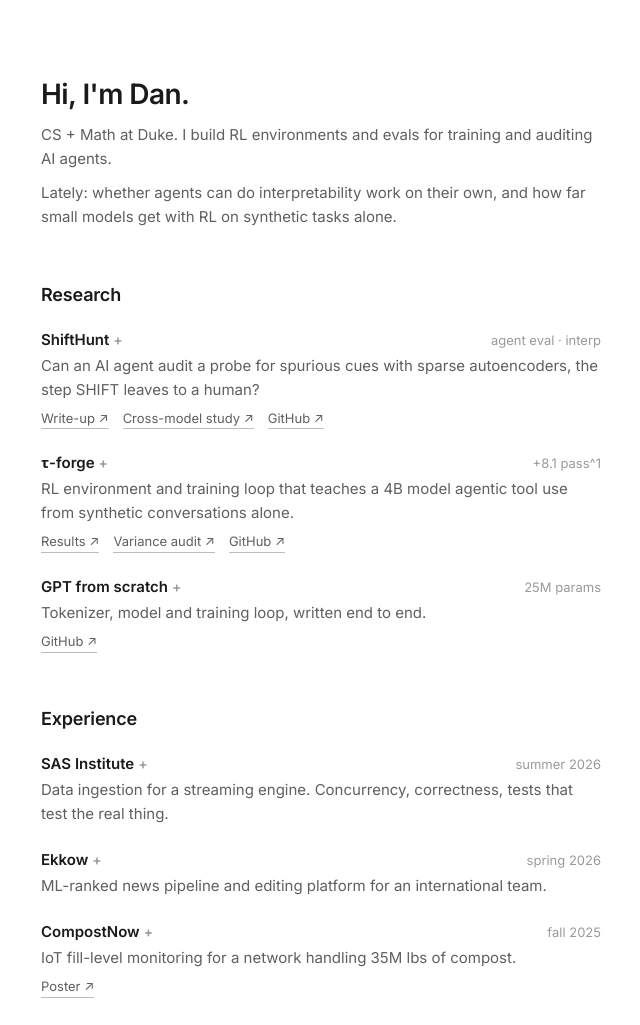
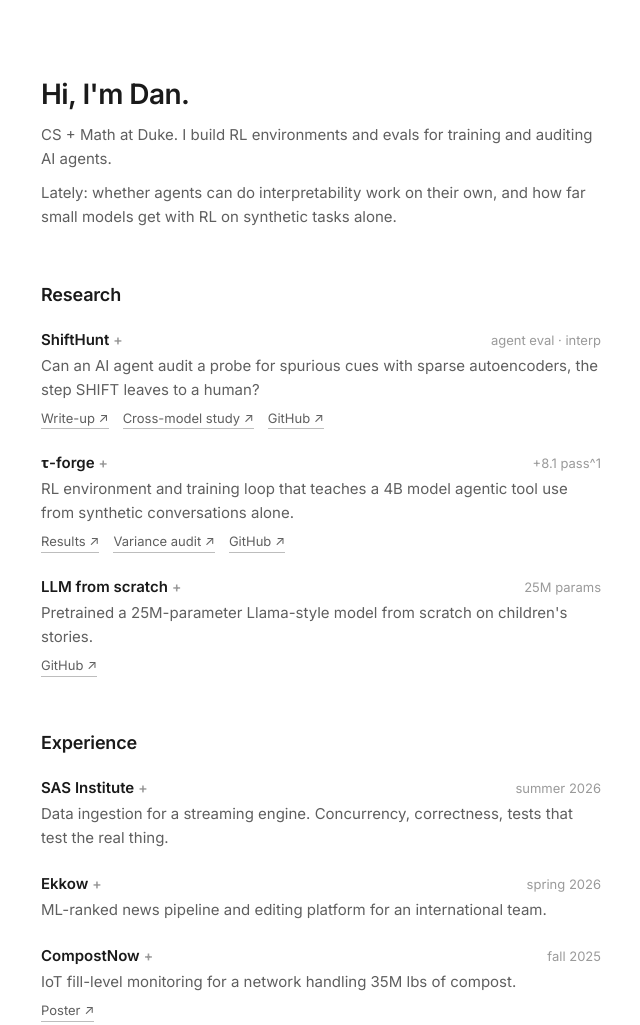
Before and after one commit to dianhaoli/dianhaoli.github.io, a plain HTML site: page index.html in a window 1280 px wide. Shown: the top 1025 px of the page, without its empty margins (319-959 px from the left). Drawn offline with Linux system fonts and the light colour scheme.

Commit message:
Rename to LLM from scratch, sharper description
Co-Authored-By: Claude Opus 5.5 <noreply@anthropic.com>
Claude-Session: https://claude.ai/code/session_01QR2PFooFjSTaxXhG8hrXfC

```diff
--- a/index.html
+++ b/index.html
@@ -118,7 +118,7 @@
 
   <div class="item">
     <details>
-      <summary><div class="head"><span class="title">GPT from scratch<span class="plus">+</span></span><span class="tag">25M params</span></div><p class="desc">Tokenizer, model and training loop, written end to end.</p></summary>
+      <summary><div class="head"><span class="title">LLM from scratch<span class="plus">+</span></span><span class="tag">25M params</span></div><p class="desc">Pretrained a 25M-parameter Llama-style model from scratch on children's stories.</p></summary>
       <div class="more">
         <ul>
           <li>Custom BPE tokenizer in Python and a Llama-style transformer in PyTorch.</li>
```
